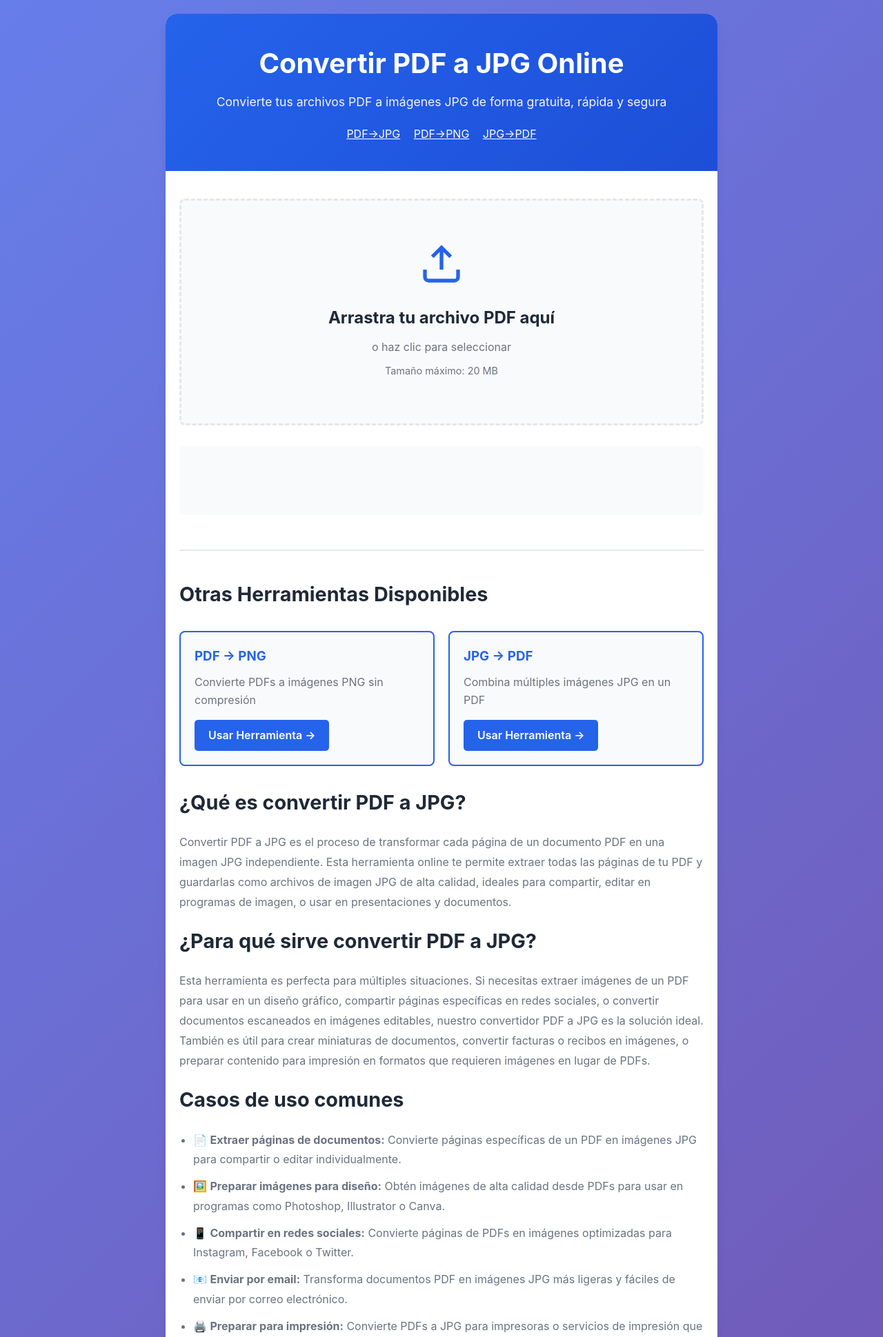
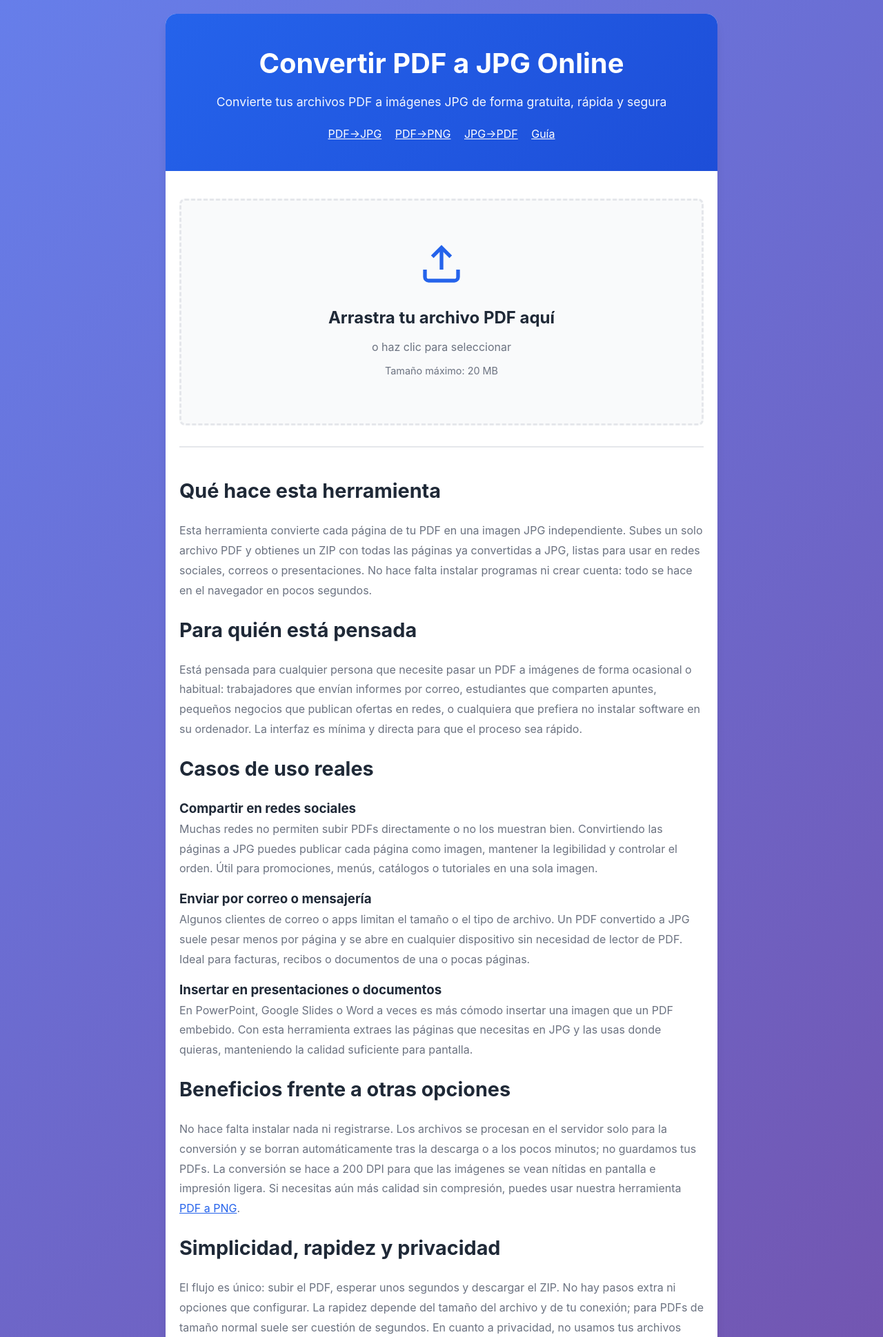
Before and after one commit to fixaconsultoria/pdf-to-jpg-converter, a Flask app: page / in a window 1280 px wide. Shown: the top 1939 px of the page at 69% size. Run offline with Flask 3, Linux system fonts and the light colour scheme.

Commit message:
Update index.html

```diff
--- a/templates/index.html
+++ b/templates/index.html
@@ -14,9 +14,6 @@
     <link rel="icon" type="image/png" href="{{ url_for('static', filename='favicon.png') }}">
     <link rel="apple-touch-icon" href="{{ url_for('static', filename='favicon.png') }}">
 
-    <!-- Google AdSense - Reemplazar ca-pub-XXXXXXXXXX con tu Publisher ID real -->
-    <script async src="https://pagead2.googlesyndication.com/pagead/js/adsbygoogle.js?client=ca-pub-XXXXXXXXXX" crossorigin="anonymous"></script>
-
     <link rel="stylesheet" href="{{ url_for('static', filename='css/style.css') }}">
 </head>
 <body>
@@ -27,7 +24,8 @@
             <nav style="margin-top: 20px;">
                 <a href="/pdf-a-jpg" style="color: white; text-decoration: underline; margin-right: 15px;">PDF→JPG</a>
                 <a href="/pdf-a-png" style="color: white; text-decoration: underline; margin-right: 15px;">PDF→PNG</a>
-                <a href="/jpg-a-pdf" style="color: white; text-decoration: underline;">JPG→PDF</a>
+                <a href="/jpg-a-pdf" style="color: white; text-decoration: underline; margin-right: 15px;">JPG→PDF</a>
+                <a href="/como-convertir-pdf" style="color: white; text-decoration: underline;">Guía</a>
             </nav>
         </header>
 
@@ -79,89 +77,57 @@
                 </div>
             </div>
 
-            <!-- Google AdSense - Banner superior -->
-            <div class="ad-container" style="margin: 30px 0; text-align: center; min-height: 100px;">
-                <ins class="adsbygoogle"
-                     style="display:block"
-                     data-ad-client="ca-pub-XXXXXXXXXX"
-                     data-ad-slot="XXXXXXXXXX"
-                     data-ad-format="auto"
-                     data-full-width-responsive="true"></ins>
-                <script>
-                     (adsbygoogle = window.adsbygoogle || []).push({});
-                </script>
-            </div>
+            <div class="info-section" style="max-width: 800px; margin: 30px auto 0;">
+                <h2>Qué hace esta herramienta</h2>
+                <p style="color: var(--text-secondary); line-height: 1.8; margin-bottom: 20px;">
+                    Esta herramienta convierte cada página de tu PDF en una imagen JPG independiente. Subes un solo archivo PDF y obtienes un ZIP con todas las páginas ya convertidas a JPG, listas para usar en redes sociales, correos o presentaciones. No hace falta instalar programas ni crear cuenta: todo se hace en el navegador en pocos segundos.
+                </p>
 
-            <div class="info-section">
-                <h2>Otras Herramientas Disponibles</h2>
-                <div style="display: grid; grid-template-columns: repeat(auto-fit, minmax(250px, 1fr)); gap: 20px; margin: 30px 0;">
+                <h2>Para quién está pensada</h2>
+                <p style="color: var(--text-secondary); line-height: 1.8; margin-bottom: 20px;">
+                    Está pensada para cualquier persona que necesite pasar un PDF a imágenes de forma ocasional o habitual: trabajadores que envían informes por correo, estudiantes que comparten apuntes, pequeños negocios que publican ofertas en redes, o cualquiera que prefiera no instalar software en su ordenador. La interfaz es mínima y directa para que el proceso sea rápido.
+                </p>
+
+                <h2>Casos de uso reales</h2>
+                <h3>Compartir en redes sociales</h3>
+                <p style="color: var(--text-secondary); line-height: 1.8; margin-bottom: 15px;">
+                    Muchas redes no permiten subir PDFs directamente o no los muestran bien. Convirtiendo las páginas a JPG puedes publicar cada página como imagen, mantener la legibilidad y controlar el orden. Útil para promociones, menús, catálogos o tutoriales en una sola imagen.
+                </p>
+                <h3>Enviar por correo o mensajería</h3>
+                <p style="color: var(--text-secondary); line-height: 1.8; margin-bottom: 15px;">
+                    Algunos clientes de correo o apps limitan el tamaño o el tipo de archivo. Un PDF convertido a JPG suele pesar menos por página y se abre en cualquier dispositivo sin necesidad de lector de PDF. Ideal para facturas, recibos o documentos de una o pocas páginas.
+                </p>
+                <h3>Insertar en presentaciones o documentos</h3>
+                <p style="color: var(--text-secondary); line-height: 1.8; margin-bottom: 20px;">
+                    En PowerPoint, Google Slides o Word a veces es más cómodo insertar una imagen que un PDF embebido. Con esta herramienta extraes las páginas que necesitas en JPG y las usas donde quieras, manteniendo la calidad suficiente para pantalla.
+                </p>
+
+                <h2>Beneficios frente a otras opciones</h2>
+                <p style="color: var(--text-secondary); line-height: 1.8; margin-bottom: 20px;">
+                    No hace falta instalar nada ni registrarse. Los archivos se procesan en el servidor solo para la conversión y se borran automáticamente tras la descarga o a los pocos minutos; no guardamos tus PDFs. La conversión se hace a 200 DPI para que las imágenes se vean nítidas en pantalla e impresión ligera. Si necesitas aún más calidad sin compresión, puedes usar nuestra herramienta <a href="/pdf-a-png" style="color: var(--primary-color);">PDF a PNG</a>.
+                </p>
+
+                <h2>Simplicidad, rapidez y privacidad</h2>
+                <p style="color: var(--text-secondary); line-height: 1.8; margin-bottom: 20px;">
+                    El flujo es único: subir el PDF, esperar unos segundos y descargar el ZIP. No hay pasos extra ni opciones que configurar. La rapidez depende del tamaño del archivo y de tu conexión; para PDFs de tamaño normal suele ser cuestión de segundos. En cuanto a privacidad, no usamos tus archivos para nada más que la conversión y no compartimos datos con terceros para publicidad basada en tu uso de la herramienta.
+                </p>
+
+                <h2>Otras herramientas disponibles</h2>
+                <div style="display: grid; grid-template-columns: repeat(auto-fit, minmax(250px, 1fr)); gap: 20px; margin: 20px 0;">
                     <div style="padding: 20px; background: var(--bg-secondary); border-radius: var(--border-radius); border: 2px solid var(--primary-color);">
                         <h3 style="margin-bottom: 10px; color: var(--primary-color);">PDF → PNG</h3>
-                        <p style="color: var(--text-secondary); margin-bottom: 15px;">Convierte PDFs a imágenes PNG sin compresión</p>
-                        <a href="/pdf-a-png" style="display: inline-block; padding: 10px 20px; background: var(--primary-color); color: white; text-decoration: none; border-radius: 5px; font-weight: 600;">Usar Herramienta →</a>
+                        <p style="color: var(--text-secondary); margin-bottom: 15px;">Convierte PDFs a imágenes PNG sin compresión, ideal cuando necesitas máxima calidad.</p>
+                        <a href="/pdf-a-png" style="display: inline-block; padding: 10px 20px; background: var(--primary-color); color: white; text-decoration: none; border-radius: 5px; font-weight: 600;">Usar herramienta</a>
                     </div>
                     <div style="padding: 20px; background: var(--bg-secondary); border-radius: var(--border-radius); border: 2px solid var(--primary-color);">
                         <h3 style="margin-bottom: 10px; color: var(--primary-color);">JPG → PDF</h3>
-                        <p style="color: var(--text-secondary); margin-bottom: 15px;">Combina múltiples imágenes JPG en un PDF</p>
-                        <a href="/jpg-a-pdf" style="display: inline-block; padding: 10px 20px; background: var(--primary-color); color: white; text-decoration: none; border-radius: 5px; font-weight: 600;">Usar Herramienta →</a>
+                        <p style="color: var(--text-secondary); margin-bottom: 15px;">Combina varias imágenes JPG en un solo PDF en el orden que elijas.</p>
+                        <a href="/jpg-a-pdf" style="display: inline-block; padding: 10px 20px; background: var(--primary-color); color: white; text-decoration: none; border-radius: 5px; font-weight: 600;">Usar herramienta</a>
                     </div>
                 </div>
-
-                <h2>¿Qué es convertir PDF a JPG?</h2>
-                <p style="color: var(--text-secondary); line-height: 1.8; margin-bottom: 20px;">
-                    Convertir PDF a JPG es el proceso de transformar cada página de un documento PDF en una imagen JPG independiente. Esta herramienta online te permite extraer todas las páginas de tu PDF y guardarlas como archivos de imagen JPG de alta calidad, ideales para compartir, editar en programas de imagen, o usar en presentaciones y documentos.
+                <p style="color: var(--text-secondary); line-height: 1.8; margin-top: 20px;">
+                    <a href="/como-convertir-pdf" style="color: var(--primary-color);">Guía completa: cómo convertir PDF e imágenes</a>
                 </p>
-
-                <h2>¿Para qué sirve convertir PDF a JPG?</h2>
-                <p style="color: var(--text-secondary); line-height: 1.8; margin-bottom: 20px;">
-                    Esta herramienta es perfecta para múltiples situaciones. Si necesitas extraer imágenes de un PDF para usar en un diseño gráfico, compartir páginas específicas en redes sociales, o convertir documentos escaneados en imágenes editables, nuestro convertidor PDF a JPG es la solución ideal. También es útil para crear miniaturas de documentos, convertir facturas o recibos en imágenes, o preparar contenido para impresión en formatos que requieren imágenes en lugar de PDFs.
-                </p>
-
-                <h2>Casos de uso comunes</h2>
-                <ul class="features-list" style="margin-bottom: 20px;">
-                    <li>📄 <strong>Extraer páginas de documentos:</strong> Convierte páginas específicas de un PDF en imágenes JPG para compartir o editar individualmente.</li>
-                    <li>🖼️ <strong>Preparar imágenes para diseño:</strong> Obtén imágenes de alta calidad desde PDFs para usar en programas como Photoshop, Illustrator o Canva.</li>
-                    <li>📱 <strong>Compartir en redes sociales:</strong> Convierte páginas de PDFs en imágenes optimizadas para Instagram, Facebook o Twitter.</li>
-                    <li>📧 <strong>Enviar por email:</strong> Transforma documentos PDF en imágenes JPG más ligeras y fáciles de enviar por correo electrónico.</li>
-                    <li>🖨️ <strong>Preparar para impresión:</strong> Convierte PDFs a JPG para impresoras o servicios de impresión que requieren formato de imagen.</li>
-                    <li>📚 <strong>Crear presentaciones:</strong> Extrae páginas de documentos o libros en PDF para incluir en presentaciones de PowerPoint o Google Slides.</li>
-                </ul>
-
-                <h2>¿Cómo funciona?</h2>
-                <ol class="steps-list">
-                    <li>Selecciona o arrastra tu archivo PDF directamente en la herramienta</li>
-                    <li>Espera a que se procese la conversión automáticamente</li>
-                    <li>Descarga el archivo ZIP con todas las imágenes JPG generadas</li>
-                </ol>
-
-                <h2>Características principales</h2>
-                <ul class="features-list">
-                    <li>✅ Conversión de alta calidad a 200 DPI para imágenes nítidas y profesionales</li>
-                    <li>✅ Soporta PDFs de múltiples páginas, convirtiendo cada página en una imagen separada</li>
-                    <li>✅ Sin límite de páginas, procesa documentos de cualquier tamaño</li>
-                    <li>✅ Completamente gratuito y sin necesidad de registro o creación de cuenta</li>
-                    <li>✅ Procesamiento rápido y seguro, tus archivos se eliminan automáticamente después de la conversión</li>
-                    <li>✅ Compatible con todos los navegadores modernos y dispositivos móviles</li>
-                    <li>✅ No requiere instalación de software, todo se procesa online en la nube</li>
-                </ul>
-
-                <h2>Ventajas de usar nuestra herramienta online</h2>
-                <p style="color: var(--text-secondary); line-height: 1.8; margin-bottom: 20px;">
-                    A diferencia de programas de escritorio que requieren instalación, nuestra herramienta de conversión PDF a JPG funciona completamente en tu navegador. No necesitas descargar software, crear cuentas, o preocuparte por actualizaciones. Simplemente sube tu PDF y obtén tus imágenes JPG en segundos. Todos los archivos se procesan de forma segura y se eliminan automáticamente para proteger tu privacidad. Es la forma más rápida, fácil y segura de convertir PDFs a imágenes JPG.
-                </p>
-            </div>
-
-            <!-- Google AdSense - Banner inferior -->
-            <div class="ad-container" style="margin: 30px 0; text-align: center; min-height: 100px;">
-                <ins class="adsbygoogle"
-                     style="display:block"
-                     data-ad-client="ca-pub-XXXXXXXXXX"
-                     data-ad-slot="XXXXXXXXXX"
-                     data-ad-format="auto"
-                     data-full-width-responsive="true"></ins>
-                <script>
-                     (adsbygoogle = window.adsbygoogle || []).push({});
-                </script>
             </div>
         </main>
 
@@ -177,7 +143,8 @@
                 <nav style="margin-top: 20px; padding-top: 20px; border-top: 1px solid var(--border-color);">
                     <a href="/privacy-policy" style="color: var(--text-secondary); text-decoration: underline; margin-right: 15px;">Política de Privacidad</a>
                     <a href="/terms" style="color: var(--text-secondary); text-decoration: underline; margin-right: 15px;">Términos de Servicio</a>
-                    <a href="/contact" style="color: var(--text-secondary); text-decoration: underline;">Contacto</a>
+                    <a href="/contact" style="color: var(--text-secondary); text-decoration: underline; margin-right: 15px;">Contacto</a>
+                    <a href="/como-convertir-pdf" style="color: var(--text-secondary); text-decoration: underline;">Cómo convertir PDF</a>
                 </nav>
                 <p class="copyright">
                     © 2024 - PDF Simple Convert - Herramientas de Conversión Online
```
